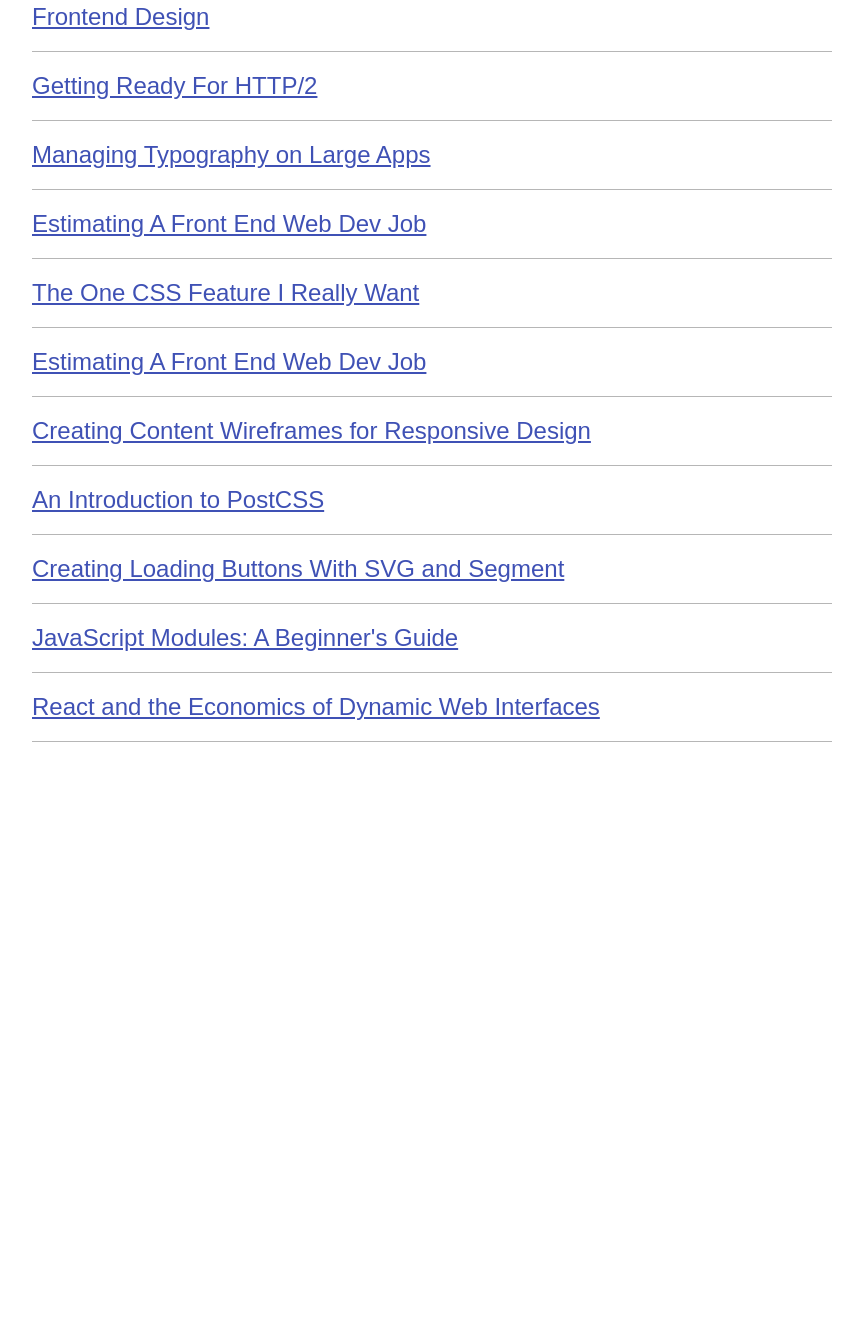
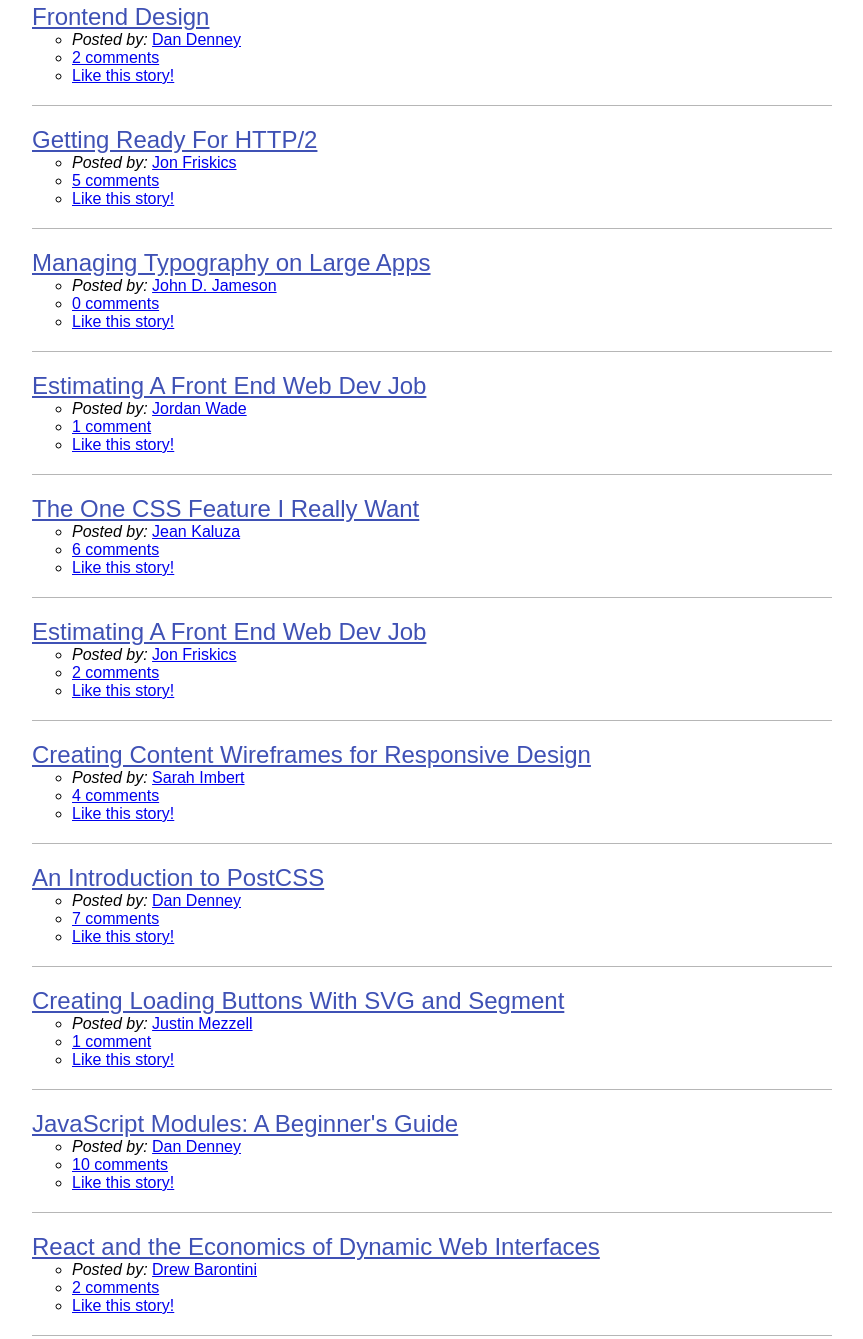
Before and after one commit to Harvnlenny/codeschool-FrontEndNewsScreencast, a plain HTML site: page index.html in a window 1280 px wide. Shown: the part 191-1530 px from the top of the page, without its empty margins (208-1071 px from the left). Before the commit the page ends 953 px from the top, so only its background shows below. Drawn offline with Linux system fonts and the light colour scheme.

Commit message:
add news meta HTML

```diff
--- a/index.html
+++ b/index.html
@@ -17,36 +17,167 @@
         <ol class='news'>
           <li class='news-item'>
             <a class='news-link' href='#'>Frontend Design</a>
+            <ul class='news-meta'>
+              <li class='news-meta-item'>
+                <em>Posted by:</em>
+                <a href="#">Dan Denney</a>
+              </li>
+              <li>
+                <a href="#">2 comments</a>
+              </li>
+              <li>
+                <a href="#">Like this story!</a>
+              </li>
+            </ul>
           </li>
           <li class='news-item'>
             <a class='news-link' href='#'>Getting Ready For HTTP/2</a>
+            <ul class='news-meta'>
+              <li class='news-meta-item'>
+                <em>Posted by:</em>
+                <a href="#">Jon Friskics</a>
+              </li>
+              <li>
+                <a href="#">5 comments</a>
+              </li>
+              <li>
+                <a href="#">Like this story!</a>
+              </li>
+            </ul>
           </li>
           <li class='news-item'>
             <a class='news-link' href='#'>Managing Typography on Large Apps</a>
+            <ul class='news-meta'>
+              <li class='news-meta-item'>
+                <em>Posted by:</em>
+                <a href="#">John D. Jameson</a>
+              </li>
+              <li>
+                <a href="#">0 comments</a>
+              </li>
+              <li>
+                <a href="#">Like this story!</a>
+              </li>
+            </ul>
           </li>
           <li class='news-item'>
             <a class='news-link' href='#'>Estimating A Front End Web Dev Job</a>
+            <ul class='news-meta'>
+              <li class='news-meta-item'>
+                <em>Posted by:</em>
+                <a href="#">Jordan Wade</a>
+              </li>
+              <li>
+                <a href="#">1 comment</a>
+              </li>
+              <li>
+                <a href="#">Like this story!</a>
+              </li>
+            </ul>
           </li>
           <li class='news-item'>
             <a class='news-link' href='#'>The One CSS Feature I Really Want</a>
+            <ul class='news-meta'>
+              <li class='news-meta-item'>
+                <em>Posted by:</em>
+                <a href="#">Jean Kaluza</a>
+              </li>
+              <li>
+                <a href="#">6 comments</a>
+              </li>
+              <li>
+                <a href="#">Like this story!</a>
+              </li>
+            </ul>
           </li>
           <li class='news-item'>
             <a class='news-link' href='#'>Estimating A Front End Web Dev Job</a>
+            <ul class='news-meta'>
+              <li class='news-meta-item'>
+                <em>Posted by:</em>
+                <a href="#">Jon Friskics</a>
+              </li>
+              <li>
+                <a href="#">2 comments</a>
+              </li>
+              <li>
+                <a href="#">Like this story!</a>
+              </li>
+            </ul>
           </li>
           <li class='news-item'>
             <a class='news-link' href='#'>Creating Content Wireframes for Responsive Design</a>
-          </li>
+            <ul class='news-meta'>
+              <li class='news-meta-item'>
+                <em>Posted by:</em>
+                <a href="#">Sarah Imbert</a>
+              </li>
+              <li>
+                <a href="#">4 comments</a>
+              </li>
+              <li>
+                <a href="#">Like this story!</a>
+              </li>
+            </ul>
           <li class='news-item'>
             <a class='news-link' href='#'>An Introduction to PostCSS</a>
+            <ul class='news-meta'>
+              <li class='news-meta-item'>
+                <em>Posted by:</em>
+                <a href="#">Dan Denney</a>
+              </li>
+              <li>
+                <a href="#">7 comments</a>
+              </li>
+              <li>
+                <a href="#">Like this story!</a>
+              </li>
+            </ul>
           </li>
           <li class='news-item'>
             <a class='news-link' href='#'>Creating Loading Buttons With SVG and Segment</a>
+            <ul class='news-meta'>
+              <li class='news-meta-item'>
+                <em>Posted by:</em>
+                <a href="#">Justin Mezzell</a>
+              </li>
+              <li>
+                <a href="#">1 comment</a>
+              </li>
+              <li>
+                <a href="#">Like this story!</a>
+              </li>
+            </ul>
           </li>
           <li class='news-item'>
             <a class='news-link' href='#'>JavaScript Modules: A Beginner's Guide</a>
+            <ul class='news-meta'>
+              <li class='news-meta-item'>
+                <em>Posted by:</em>
+                <a href="#">Dan Denney</a>
+              </li>
+              <li>
+                <a href="#">10 comments</a>
+              </li>
+              <li>
+                <a href="#">Like this story!</a>
+              </li>
+            </ul>
           </li>
           <li class='news-item'>
             <a class='news-link' href='#'>React and the Economics of Dynamic Web Interfaces</a>
+            <ul class='news-meta'>
+              <li class='news-meta-item'>
+                <em>Posted by:</em>
+                <a href="#">Drew Barontini</a>
+              </li>
+              <li>
+                <a href="#">2 comments</a>
+              </li>
+              <li>
+                <a href="#">Like this story!</a>
+              </li>
+            </ul>
           </li>
         </ol>
       </div>
```
